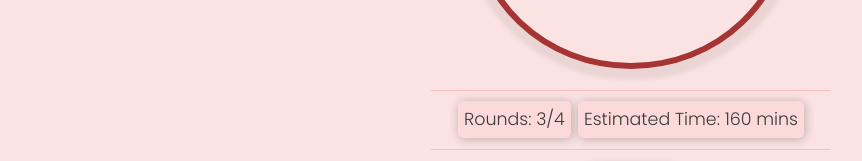
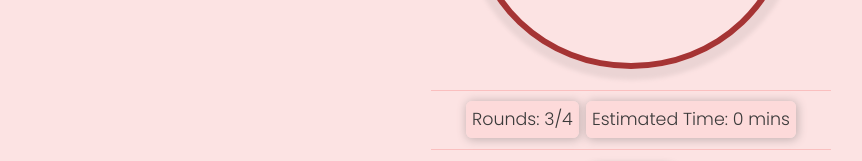
Before and after one commit to vivek-30/pomodo-go, a Next.js app: page / in a window 1280 px wide. Both pictures are taken after a click on the element "Complete Pomodoro Application". Shown: the part 435-596 px from the top of the page, without its empty margins (9-871 px from the left). Built offline with nearby package versions, Linux system fonts and the light colour scheme.

Commit message:
show info of current selected task only

```diff
--- a/src/components/Timer.jsx
+++ b/src/components/Timer.jsx
@@ -8,11 +8,12 @@ import styles from '@styles/components/timer.module.scss';
 import manageTime from '@/utilities/manageTime';
 import formatTime from '@utilities/formatTime';
 import manageStatusInfo from '@utilities/manageStatusInfo';
+import calculateEstimatedTime from '@utilities/calculateEstimatedTime';
 
 const focusTime = {
-  hours: 0,
-  minutes: 1,
-  seconds: 9
+  hours: 3,
+  minutes: 19,
+  seconds: 58
 }
 
 const shortBreak = {
@@ -27,9 +28,18 @@ const longBreak = {
   seconds: 0
 }
 
+const defaultTaskData = {
+  title: '',
+  totalRounds: 0,
+  completedRounds: 0
+}
 const Timer = () => {
   const [time, setTime] = useState(focusTime);
   const [isPaused, setIsPaused] = useState(true);
+  const [taskData, setTaskData] = useState(defaultTaskData);
+  const [estimatedTime, setEstimatedTime] = useState(
+    calculateEstimatedTime(time, focusTime, taskData)
+  );
   const [isBgMusicPaused, setIsBgMusicPaused] = useState(true);
   const [completedTaskCount, setCompletedTaskCount] = useState(0);
 
@@ -49,8 +59,28 @@ const Timer = () => {
     return () => clearInterval(timerID);
   }, [time, isPaused]);
 
-  const currentTime = formatTime(time);
-  const statusInfo = manageStatusInfo();
+  useEffect(() => {
+    if(isPaused) return;
+
+    const intervalID = setTimeout(() => {
+      const computedTime = calculateEstimatedTime(time, focusTime, taskData);
+      setEstimatedTime(computedTime);
+    }, 60000); // After every 1 minute
+
+    return () => clearTimeout(intervalID);
+  }, [isPaused, estimatedTime]);
+
+  useEffect(() => {
+    if(tasksState.activeTask) {
+      setTaskData(tasksState.activeTask);
+      const computedTime = calculateEstimatedTime(time, focusTime, taskData);
+      setEstimatedTime(computedTime);
+    }
+    else {
+      setTaskData(defaultTaskData);
+      setEstimatedTime(0);
+    }
+  }, [tasksState]);
 
   const manageStatusStates = () => {
     if(modeState.mode === 'focus') {
@@ -73,6 +103,7 @@ const Timer = () => {
 
   const handleEndTimer = () => {
     setIsPaused(true);
+    tasksDispatch({ type: 'TOGGLE_IS_PAUSED', payload: true });
     tickingSoundRef.current?.pause();
     timerSoundRef.current?.play();
     manageStatusStates();
@@ -97,6 +128,7 @@ const Timer = () => {
   const handlePlayPause = () => {
     clickSoundRef.current?.play();
     setIsPaused(timerState => !timerState);
+    tasksDispatch({ type: 'TOGGLE_IS_PAUSED', payload: !isPaused });
     if(!tickingSoundRef.current?.paused) {
       tickingSoundRef.current?.pause();
     }
@@ -104,6 +136,7 @@ const Timer = () => {
 
   const skipTimer = () => {
     setIsPaused(true);
+    tasksDispatch({ type: 'TOGGLE_IS_PAUSED', payload: true });
     timerSoundRef.current?.play();
     manageStatusStates();
   }
@@ -118,6 +151,9 @@ const Timer = () => {
     }
   }
 
+  const currentFormatedTime = formatTime(time);
+  const statusInfo = manageStatusInfo();
+
   return (
     <>
       <div className={`${styles['timer__status']} ${styles[modeState.mode]} flex-center`}>
@@ -125,13 +161,21 @@ const Timer = () => {
         <span>{statusInfo.text}</span>
       </div>
       <div className={`${styles['timer__box']} ${styles[modeState.mode]}`}>
-        <p>{currentTime}</p>
-        <p className="text-truncate">Complete pomodoro app</p>
+        <p>{currentFormatedTime}</p>
+        {taskData.title !== '' && <p className="text-truncate">{taskData.title}</p>}
       </div>
       <div className={`${styles['divider']} ${styles[modeState.mode]}`}></div>
       <div className={`${styles['timer__info']} ${styles[modeState.mode]}`}>
-        <span>Rounds: 3/4</span>
-        <span>Estimated Time: 160 mins</span>
+        {
+          taskData.totalRounds !== 0 ? (
+            <>
+              <span>Rounds: {taskData.completedRounds}/{taskData.totalRounds}</span>
+              <span>Estimated Time: {estimatedTime} mins</span>
+            </>
+          ) : (
+            <p>No Task Selected</p>
+          )
+        }
       </div>
       <div className={`${styles['divider']} ${styles[modeState.mode]}`}></div>
       <div className={`${styles['timer__controls']} ${styles[modeState.mode]}`}>
--- a/src/styles/components/timer.module.scss
+++ b/src/styles/components/timer.module.scss
@@ -95,6 +95,10 @@
     font-size: 1.09rem;
     border-radius: 6px;
   }
+
+  p {
+    font-size: 1.3rem;
+  }
 }
 
 .timer__info.focus span {
@@ -110,6 +114,18 @@
 .timer__info.long-break span {
   background-color: #cce6f6;
   box-shadow: 1px 1px 10px 1px #adbcc5;
+}
+
+.timer__info.focus p {
+  color: $dark-red;
+}
+
+.timer__info.short-break p {
+  color: $dark-green;
+}
+
+.timer__info.long-break p {
+  color: $dark-blue;
 }
 
 .timer__controls {
```
